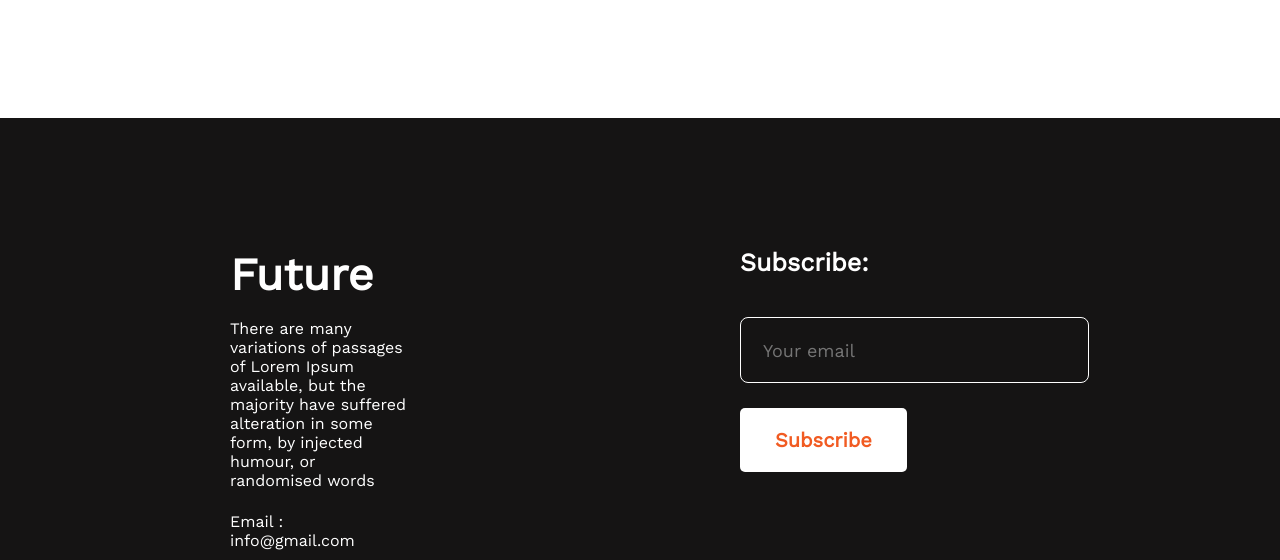
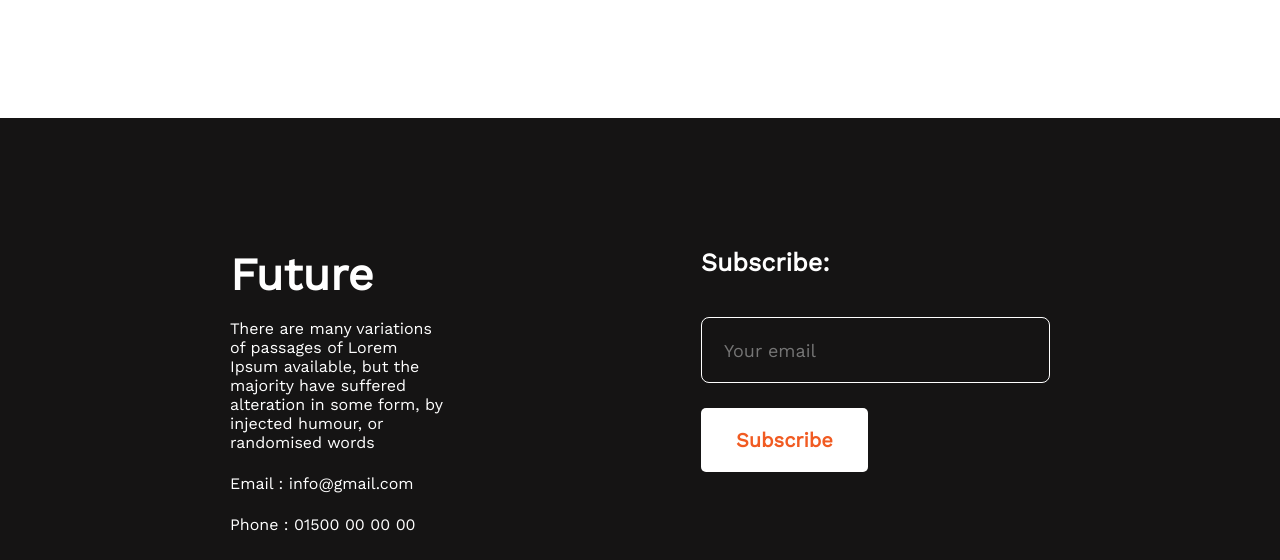
Before and after one commit to naem0/new-year-new-me2, a plain HTML site: page index.html in a window 1280 px wide. Shown: the part 3146-3706 px from the top of the page. Drawn offline with nearby package versions, Linux system fonts and the light colour scheme.

Commit message:
footer chang

```diff
--- a/style.css
+++ b/style.css
@@ -144,7 +144,7 @@ color:#444343;
 /* Footer section style */
 .footer-containner{
     display: flex;
-    gap: 330px;
+    gap: 250px;
     background-color: #151414;
     padding: 130px 230px;
 }
```
